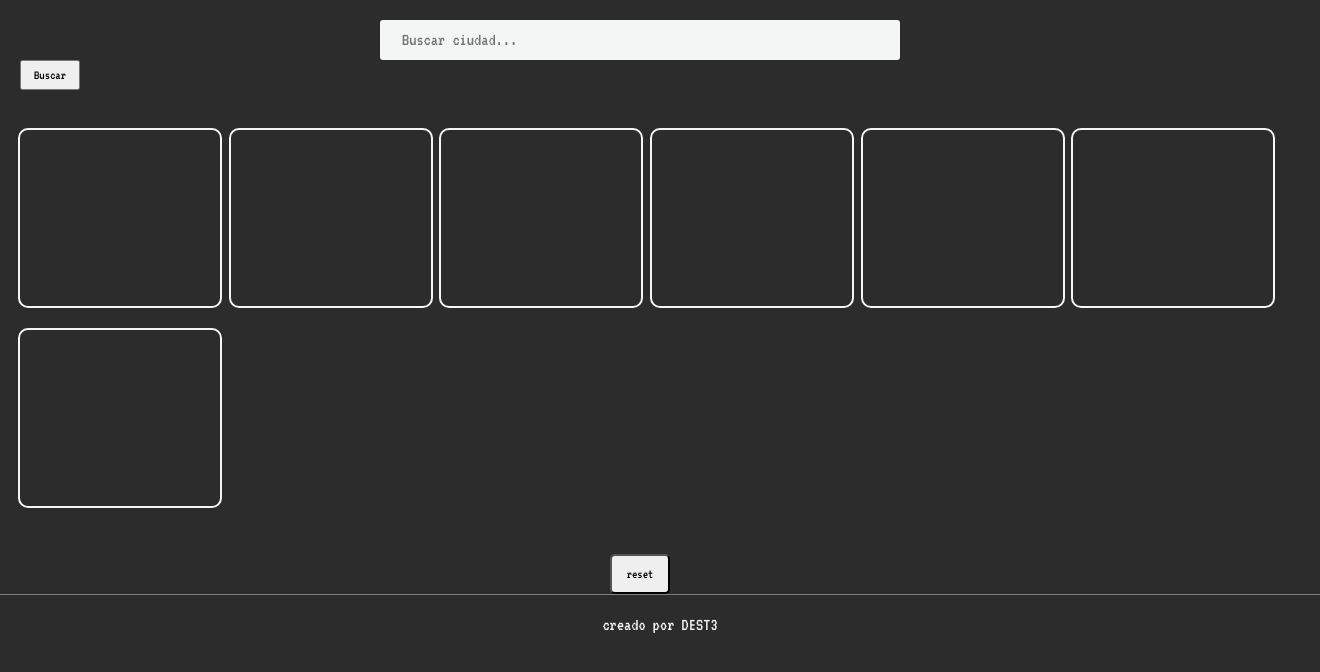
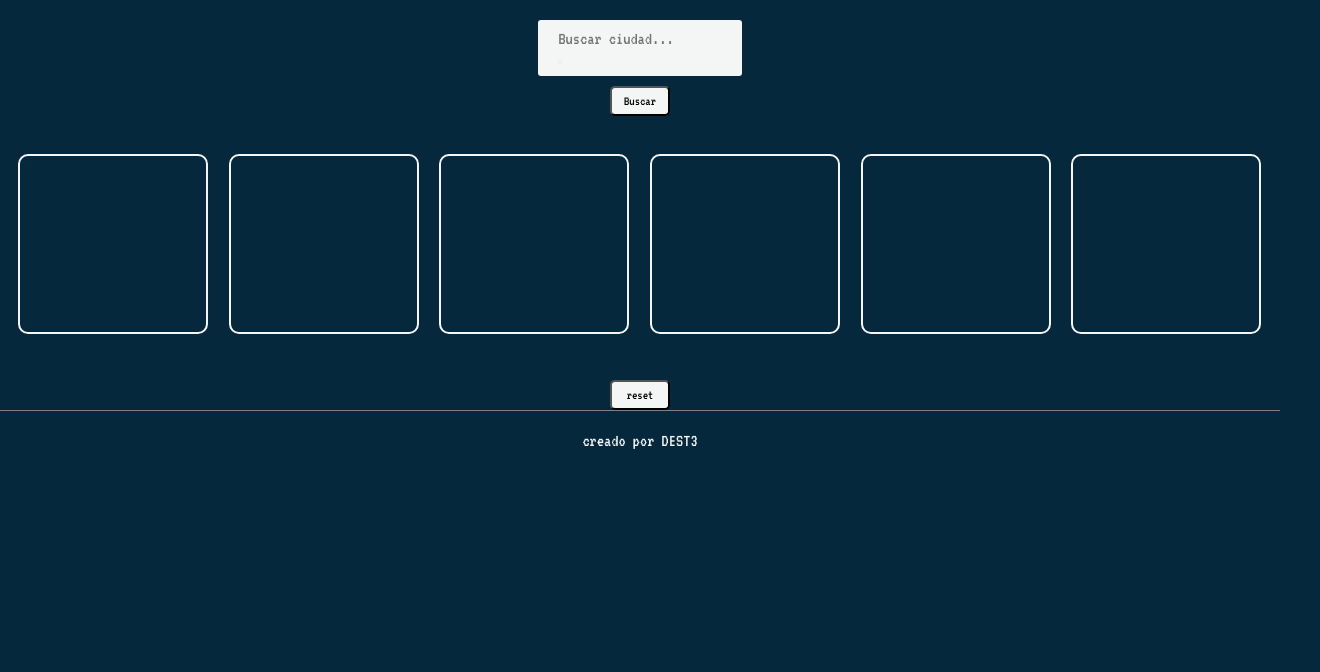
Before and after one commit to dest3/weather-app, a plain HTML site: page index.html in a window 1280 px wide. Shown: the whole page, 1320 px wide, since content can reach past the window. Drawn offline with nearby package versions, Linux system fonts and the light colour scheme.

Commit message:
estilos y formato

```diff
--- a/index.html
+++ b/index.html
@@ -1,5 +1,6 @@
 <!DOCTYPE html>
 <html lang="es">
+
 <head>
     <meta charset="UTF-8">
     <meta name="viewport" content="width=device-width, initial-scale=1.0">
@@ -8,26 +9,29 @@
     <link href="https://fonts.googleapis.com/css2?family=VT323&display=swap" rel="stylesheet">
     <link rel="stylesheet" href="reset.css">
     <link rel="stylesheet" href="styles.css">
-    <title>app_de_clima</title>
+    <title>weather</title>
 </head>
+
 <body>
-    <header>
+
         <div class="search-form">
             <form id="search-form">
                 <div class="searchbox">
+                    <i class="fa-solid fa-location-dot"></i>
                     <input type="text" autocomplete="off" placeholder="Buscar ciudad..." id="searchbox" class="search">
+                    <button class="fa-solid fa-magnifying-glass"></button>
                 </div>
-                <button id="search-button" class="search-button">Buscar</button>
             </form>
+            <button id="search-button" class="search-button">Buscar</button>
         </div>
-    </header>
+
 
     <main>
 
-       <section class="SC-card">
+        <section class="SC-card">
             <div id="tarjeta" class="tarjeta">
                 <div class="weather-card" id="card">
-                    <div class="city" id="city" >arg, bs</div>
+                    <div class="city" id="city">arg, bs</div>
                     <div class="date" id="date">17/7/2023</div>
                     <div class="temperature" id="temperature">
                         <img src="img/temp-mid.png" alt="" class="temp-img" id="temp-img" draggable="false">
@@ -39,7 +43,7 @@
             </div>
             <div>
 
-                <input type="button" id="guardar" class="BT-guardar" value="GUARDAR" >
+                <input type="button" id="guardar" class="BT-guardar" value="GUARDAR">
             </div>
         </section>
 
@@ -52,7 +56,6 @@
             <div id="d" class=""></div>
             <div id="e" class=""></div>
             <div id="f" class=""></div>
-            <div id="g" class=""></div>
 
         </section>
 
@@ -66,4 +69,5 @@
 </body>
 <script src="main.js" defer></script>
 <script src="https://cdn.jsdelivr.net/npm/sortablejs@latest/Sortable.min.js"></script>
+
 </html>
--- a/styles.css
+++ b/styles.css
@@ -1,35 +1,39 @@
-*{
-    font-family: 'VT323', monospace;
-}
-
-:root{
-    --bg-color:#2C2C2C;
-    --text-color:#F3F6F5;
-    --acent-color:purple;
+:root {
+  --bg-color: #06283d;
+  --text-color: #f3f6f5;
+  --acent-color: purple;
   font-size: 18px;
 }
 
-body{
-    font-family: 'VT323', monospace;
+* {
+  font-family: "VT323", monospace;
+  margin: 0;
+  padding: 0;
+  outline: none;
+  box-sizing: border-box;
+}
+
+body {
+  font-family: "VT323", monospace;
   background-color: var(--bg-color);
   color: var(--text-color);
 }
 
-main{
+main {
   display: flex;
   flex-direction: column;
 }
 
-a{
-    color:var(--text-color);
+a {
+  color: var(--text-color);
 }
 
-p{
+p {
   margin-bottom: 0.75rem;
   line-height: 1.2rem;
 }
 
-footer{
+footer {
   bottom: 0;
   padding: 20px;
   border-top: 1px solid grey;
@@ -55,19 +59,24 @@ footer{
 }
 
 .BT-reset {
-    height: 40px;
+    font-family: "VT323", monospace;
     width: 60px;
-    padding: 0.5rem; /* Ajustamos el padding para que ocupe menos espacio */
+    height: 30px;
+    margin-top: 10px;
     border-radius: 5px;
+    background-color: var(--text-color);
     align-self: center;
-    margin-top: 10px;
 }
 
-.search-form{
+.search-form {
   margin: 20px 20px;
+  display: flex;
+  align-items: center;
+  justify-content: center;
+  flex-direction: column;
 }
 
-.searchbox{
+.searchbox {
   border-radius: 3px;
   padding: 10px 20px;
   background-color: var(--text-color);
@@ -75,28 +84,31 @@ footer{
   margin: 0px auto;
 }
 
-.search-button{
+.search-button {
+  font-family: "VT323", monospace;
   width: 60px;
   height: 30px;
+  margin-top: 10px;
+  border-radius: 5px;
+  background-color: var(--text-color);
 }
 
-.search{
+.search {
   width: 100%;
   background-color: var(--text-color);
   border: none;
   font-size: 1rem;
 }
 
-.search:focus{
+.search:focus {
   outline: none;
 }
 
-.tarjeta{
+.tarjeta {
   align-self: center;
 }
 
-.weather-card{
-
+.weather-card {
   background-color: var(--text-color);
   color: var(--bg-color);
   padding: 1rem;
@@ -104,45 +116,43 @@ footer{
   border-radius: 10px;
   width: 150px;
   display: none;
-
 }
 
-.city{
+.city {
   font-size: 2.7rem;
   text-transform: uppercase;
   margin-bottom: 0.5rem;
   color: var(--acent-color);
 }
 
-.date{
+.date {
   font-size: 1.3rem;
   margin-bottom: 2rem;
 }
 
-.temp-img{
+.temp-img {
   width: 50px;
   margin-right: 10px;
 }
 
-.temperature{
+.temperature {
   display: flex;
   align-items: center;
   justify-content: center;
   margin-bottom: 2rem;
 }
 
-.temp{
+.temp {
   font-size: 2.5rem;
   font-weight: bold;
 }
 
-.weather{
+.weather {
   font-size: 1.8rem;
   margin-bottom: 1rem;
 }
 
-
-.refresh{
+.refresh {
   width: 60px;
   color: var(--bg-color);
   border-radius: 5px;
@@ -160,32 +170,31 @@ footer{
   align-items: center;
 }
 
-.grilla{
+.grilla {
   display: grid;
   justify-content: center;
   padding: 1rem;
   gap: 1rem;
   grid-template-columns: repeat(4, 1fr);
   grid-auto-rows: minmax(10rem, auto);
-    grid-template-columns: repeat(auto-fill, minmax(min(100%,10rem),1fr));
+  grid-template-columns: repeat(auto-fill, minmax(min(100%, 10rem), 1fr));
   grid-auto-flow: dense;
   grid-gap: 20px;
   margin-bottom: 1rem;
 }
 
-
 /* clases para los estilos en drag n drop */
-.grilla .weather-card.select{
+.grilla .weather-card.select {
   transform: scale(1.02) rotate(-3deg);
   box-shadow: 0 0 20px var(--text-color); /* Corregimos la sintaxis aquí */
   opacity: 50%;
   cursor: move;
 }
 
-.grilla .weather-card.drag{
+.grilla .weather-card.drag {
   opacity: 0;
 }
 
-.grilla .weather-card.fantasma{
+.grilla .weather-card.fantasma {
   outline: 2px dotted var(--text-color);
 }
```
Also changed, not shown: main.js (+6 -6 lines). Lines whose indentation alone changed are shown as unchanged.
